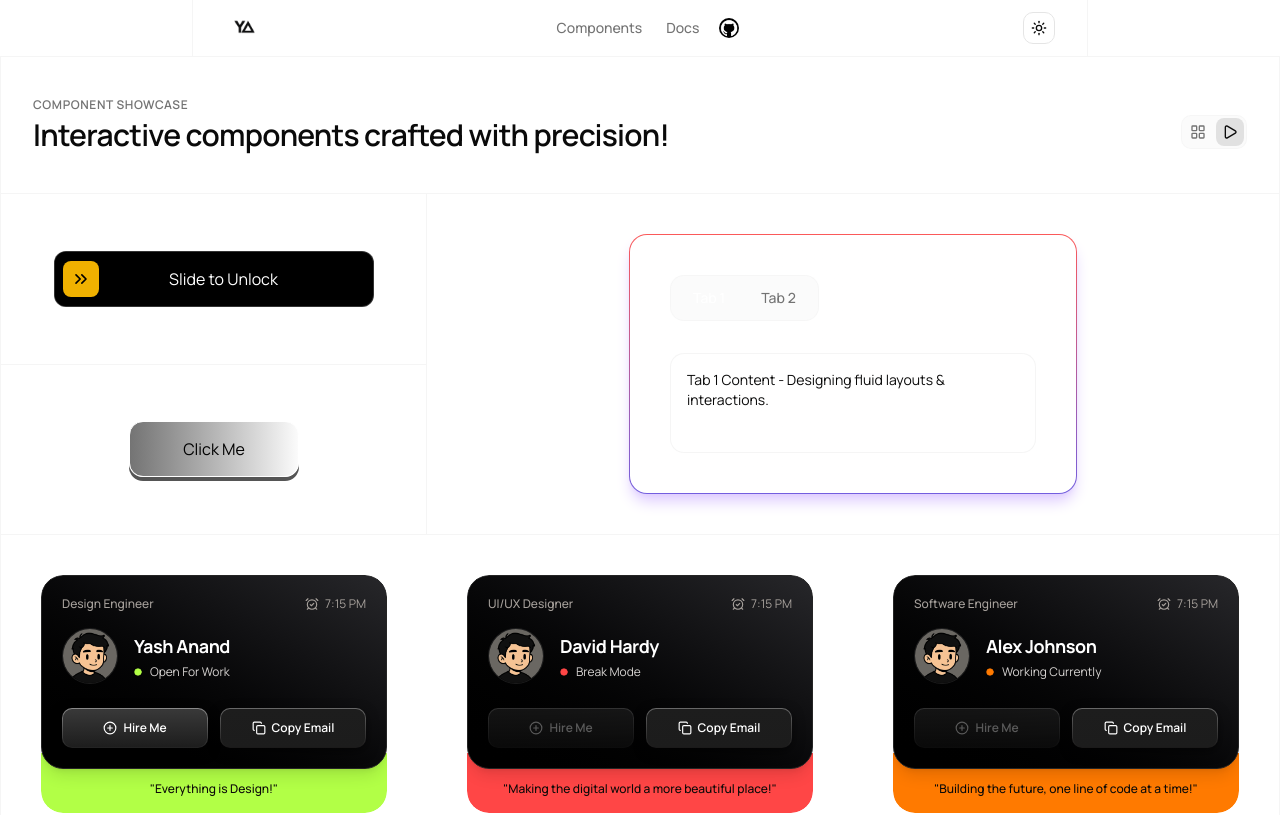
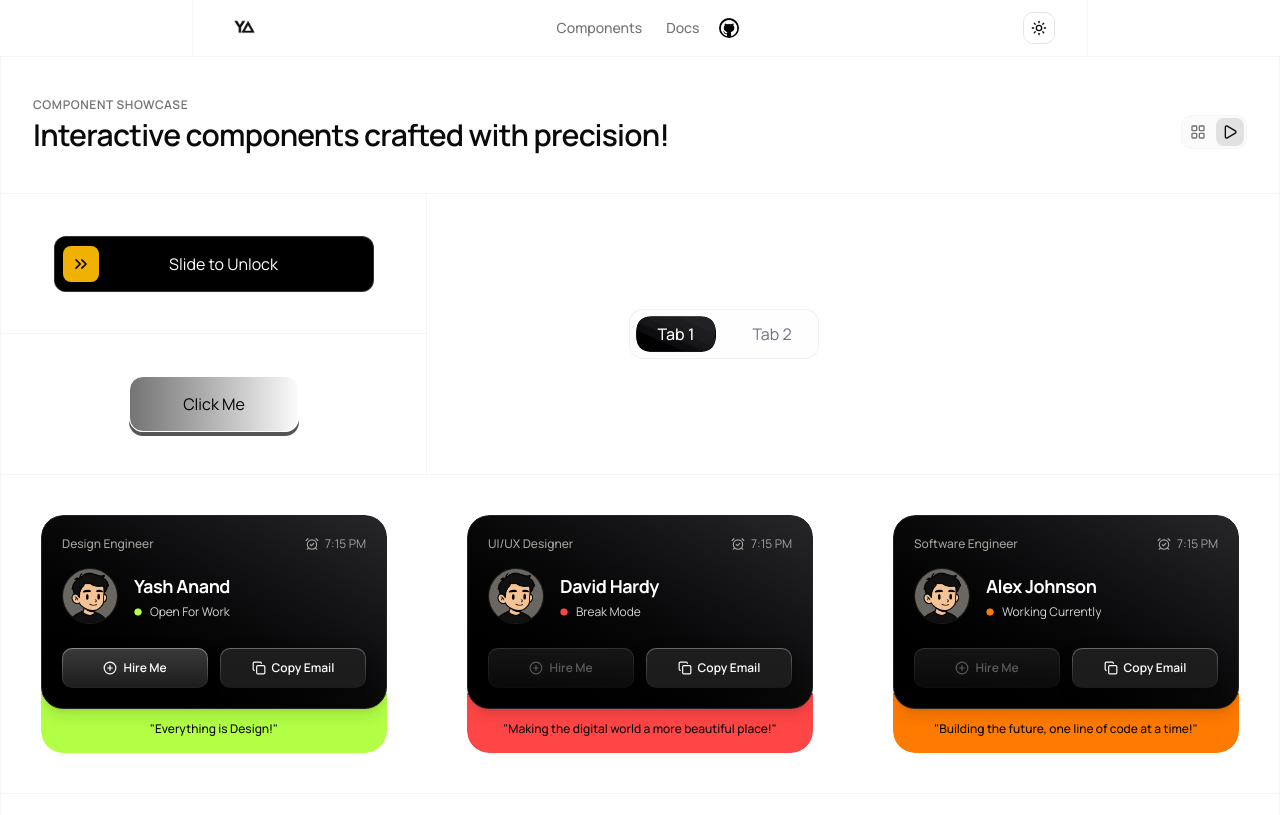
Before and after one commit to yashanand167/personal-lab, a Next.js app: page /Showcase in a window 1280 px wide. Shown: the top 815 px of the page. Built offline with nearby package versions, Linux system fonts and the light colour scheme.

Commit message:
feat: implement gooey filter effect for liquid tab indicator transition

```diff
--- a/components/Tabs/Liquid-Tabs.tsx
+++ b/components/Tabs/Liquid-Tabs.tsx
@@ -1,49 +1,76 @@
 "use client"
 
-import {motion, useMotionValue, useTransform} from 'motion/react';
-import {useRef, useState} from 'react';
+import { motion, useMotionValue, useTransform } from 'motion/react';
+import { useRef, useState } from 'react';
 
 export default function LiquidTabs() {
     const [tab, setTab] = useState('tab 1');
 
     const TABS = ['tab 1', 'tab 2'];
 
+    const TRANSITION = {
+        duration: 0.6,
+        type: "spring" as const,
+        bounce: 0.25
+    }
+
     return (
+        <div className="relative border border-zinc-200/50 dark:border-zinc-800/50 p-1.5 rounded-xl w-fit bg-zinc-50/20 dark:bg-zinc-950/20">
+            {/* Gooey background layer */}
             <div
-            className="p-10 rounded-2xl shadow-lg shadow-[#DDCAFF] dark:shadow-[#735EDF]/15"
-            style={{
-                border: "1px solid transparent",
-                background: "linear-gradient(var(--background), var(--background)) padding-box, linear-gradient(to bottom, #FB5959, #735EDF) border-box",
-            }}
+                className="absolute inset-1.5 flex gap-4 pointer-events-none"
+                style={{ filter: 'url(#gooey)' }}
             >
-            <div className="flex bg-muted/40 p-1.5 rounded-xl border border-border/20 w-fit gap-1 mb-8">
-                {TABS.map((t) => {
-                    const isActive = tab === t;
-                    return (
+                {TABS.map((t) => (
+                    <div
+                        key={`bg-${t}`}
+                        className="relative w-20 h-9"
+                    >
+                        {tab === t && (
+                            <motion.div
+                                layoutId="active-liquid-tab"
+                                className="absolute inset-0 bg-gradient-to-tr from-black via-zinc-900 to-zinc-800 dark:bg-none dark:bg-white rounded-lg border border-black/30 border-t-white/25 dark:border-transparent shadow-sm -z-10"
+                                transition={TRANSITION}
+                            />
+                        )}
+                    </div>
+                ))}
+            </div>
+
+            {/* Buttons layer */}
+            <div className="flex items-center justify-center gap-4 relative z-10">
+                {TABS.map((t) => (
                     <button
                         key={t}
                         onClick={() => setTab(t)}
-                            className={`relative px-4 py-1.5 text-sm font-medium rounded-lg transition-colors duration-200 cursor-pointer select-none outline-none ${
-                                isActive ? "text-white" : "text-muted-foreground hover:text-foreground"
+                        className={`w-20 h-9 flex items-center justify-center rounded-lg cursor-pointer select-none outline-none transition-colors duration-200 capitalize ${tab === t ? 'text-white dark:text-zinc-950 font-medium' : 'text-gray-500 hover:text-zinc-900 dark:hover:text-gray-100'
                             }`}
                     >
-                            {isActive && (
-                                <motion.div
-                                    layoutId="active-liquid-tab"
-                                    className="absolute inset-0 bg-gradient-to-r from-neutral-950 via-neutral-900 to-neutral-700 rounded-lg shadow-sm -z-10"
-                                    transition={{ type: "spring", stiffness: 380, damping: 30 }}
-                                />
-                            )}
-                            <span className="capitalize">{t}</span>
+                        {t}
                     </button>
-                    );
-                })}
+                ))}
             </div>
 
-            <div className="mt-4 p-4 rounded-xl border border-border/40 bg-muted/5 min-h-[100px]">
-                {tab === 'tab 1' && <div className="text-sm text-foreground">Tab 1 Content - Designing fluid layouts & interactions.</div>}
-                {tab === 'tab 2' && <div className="text-sm text-foreground">Tab 2 Content - Crafting modular UI code components.</div>}
-            </div>
+            <GooeySVGFilter />
         </div>
     )
 }
+
+const GooeySVGFilter = () => {
+    return (
+        <svg className="absolute w-0 h-0" xmlns="http://www.w3.org/2000/svg" version="1.1">
+            <defs>
+                <filter id="gooey">
+                    <feGaussianBlur in="SourceGraphic" stdDeviation="6" result="blur" />
+                    <feColorMatrix
+                        in="blur"
+                        mode="matrix"
+                        values="1 0 0 0 0  0 1 0 0 0  0 0 1 0 0  0 0 0 19 -9"
+                        result="goo"
+                    />
+                    <feComposite in="SourceGraphic" in2="goo" operator="atop" />
+                </filter>
+            </defs>
+        </svg>
+    )
+}
```
Lines whose indentation alone changed are shown as unchanged.
